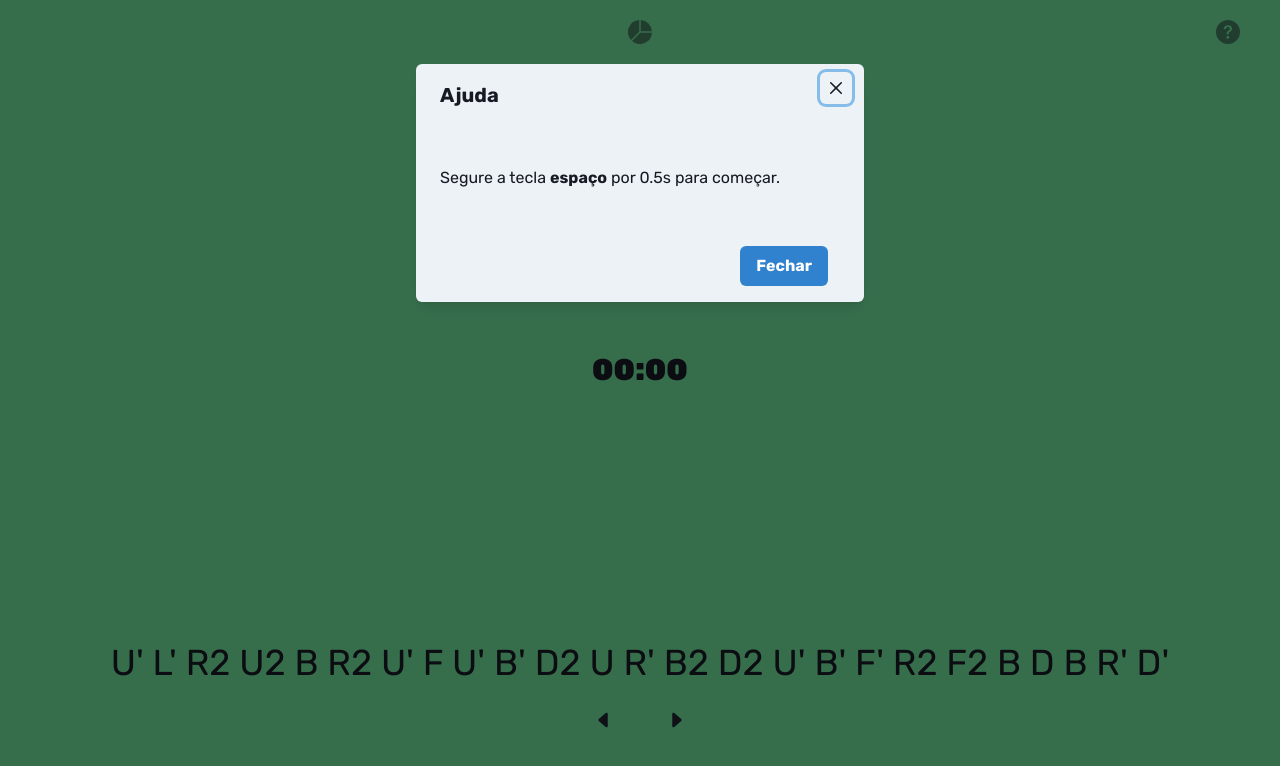
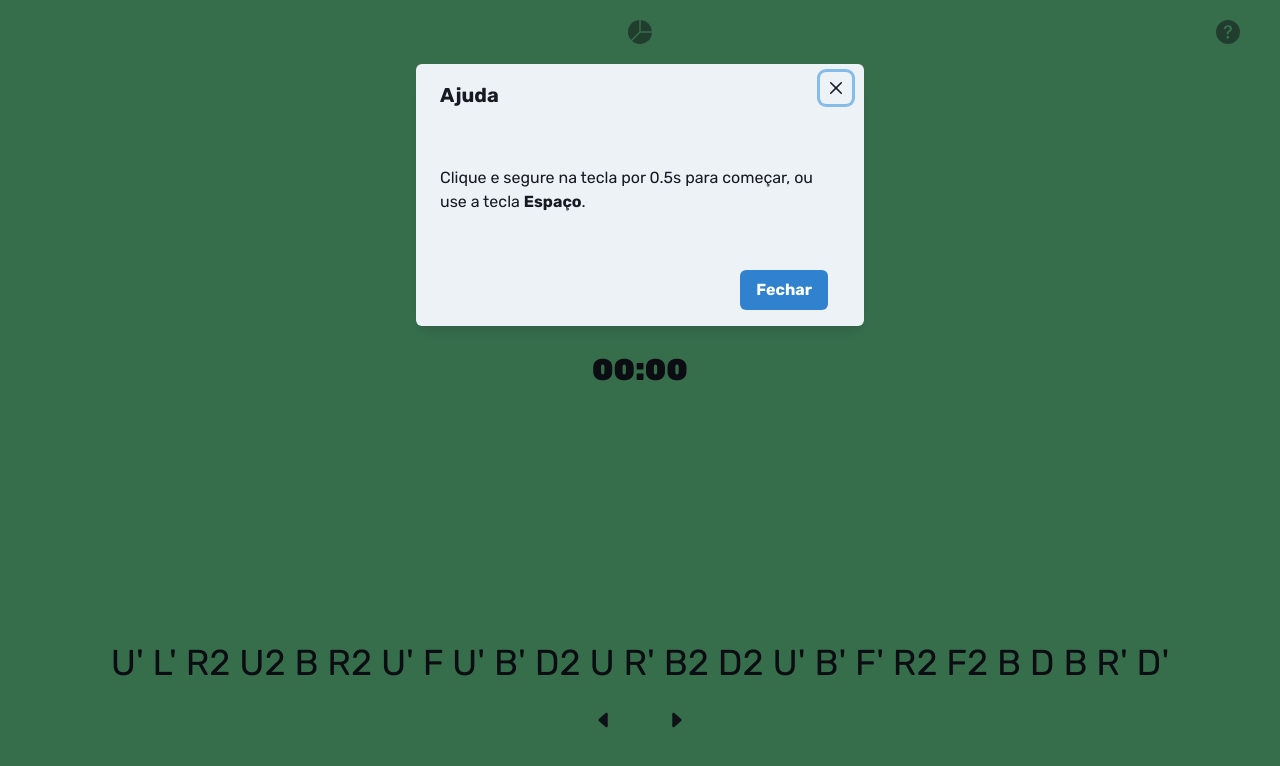
Before and after one commit to gregori-sabel/Cube-X, a Next.js app: page / in a window 1280 px wide. Both pictures are taken after a click on the element 1228 px from the left and 32 px from the top of the page. Shown: the top 766 px of the page. Built offline with nearby package versions, Linux system fonts and the light colour scheme.

Commit message:
bug fix: first start

```diff
--- a/src/components/HelpButton.tsx
+++ b/src/components/HelpButton.tsx
@@ -26,7 +26,7 @@ export default function HelpButton() {
           <ModalHeader>Ajuda</ModalHeader>
           <ModalCloseButton />
           <ModalBody py='40px'>
-            <Text>Segure a tecla <strong>espaço</strong> por 0.5s para começar.</Text>
+            <Text>Clique e segure na tecla por 0.5s para começar, ou use a tecla <strong>Espaço</strong>.</Text>
           </ModalBody>
 
           <ModalFooter>
--- a/src/components/Timer.tsx
+++ b/src/components/Timer.tsx
@@ -12,7 +12,7 @@ interface SiteStateProps{
 
 export default function Timer({ setSiteState, siteState, addNewResult, formatTime }: SiteStateProps){
   const [ time, setTime ] = useState(0)
-  const [ holdingTime, setHoldingTime ] = useState(0)
+  const [ holdingTime, setHoldingTime ] = useState(new Date().getMilliseconds())
   const [ timerOn, setTimerOn ] = useState(false)
   let initialTime = 0
   let currentTime = 0
@@ -61,7 +61,7 @@ export default function Timer({ setSiteState, siteState, addNewResult, formatTim
   function changeStateByInputUp(){
     if(siteState === 'holding'){
       //this makes the user wait a little in space-bar
-      if(holdingTime < (new Date().getTime() - 500)){
+      if((holdingTime + 500) < (new Date().getTime())){
         setSiteState('running')
         setTimerOn(true)
       } else {
```
